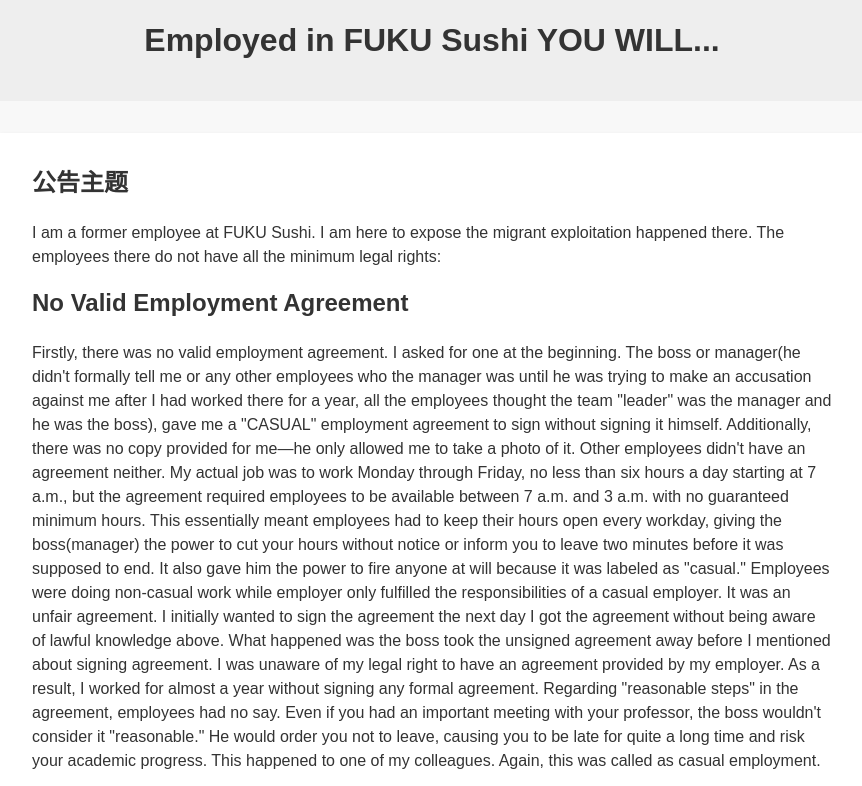
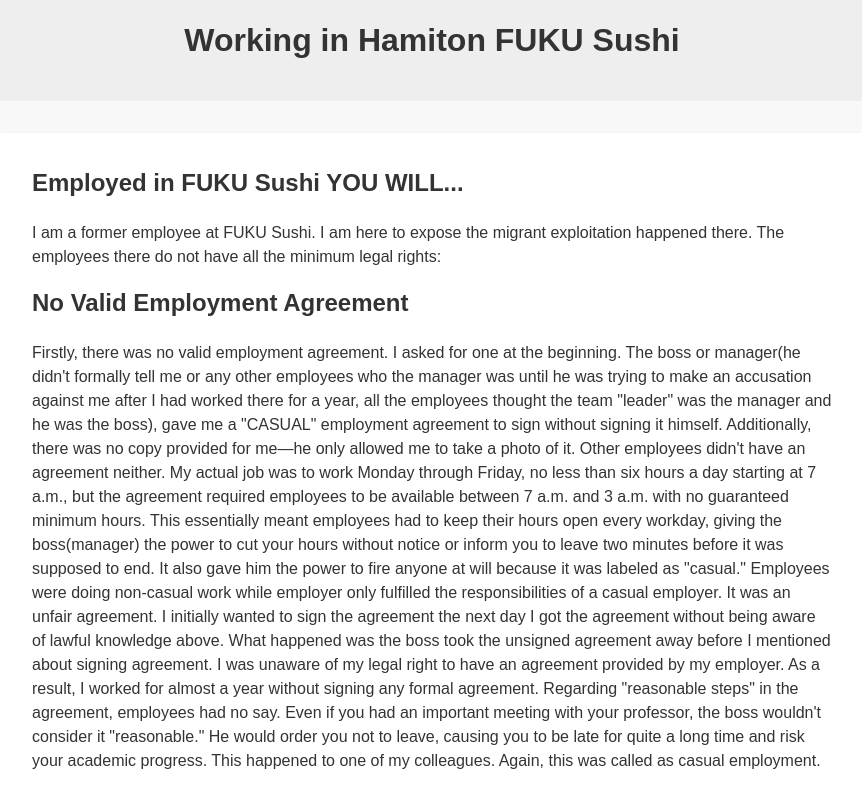
Before and after one commit to ronan583/WorkingInHamitonFUKUSushi, a plain HTML site: page index.html in a window 1280 px wide. Shown: the top 786 px of the page, without its empty margins (208-1070 px from the left). Drawn offline with Linux system fonts and the light colour scheme.

Commit message:
Update index.html

```diff
--- a/index.html
+++ b/index.html
@@ -15,12 +15,12 @@
 </head>
 <body>
   <header>
-    <h1>Employed in FUKU Sushi YOU WILL...</h1>
+    <h1>Working in Hamiton FUKU Sushi</h1>
   </header>
 
   <main>
     <section class="announcement">
-      <h2>公告主题</h2>
+      <h2>Employed in FUKU Sushi YOU WILL...</h2>
       <p>
         I am a former employee at FUKU Sushi. I am here to expose the migrant exploitation happened there.
 
```
